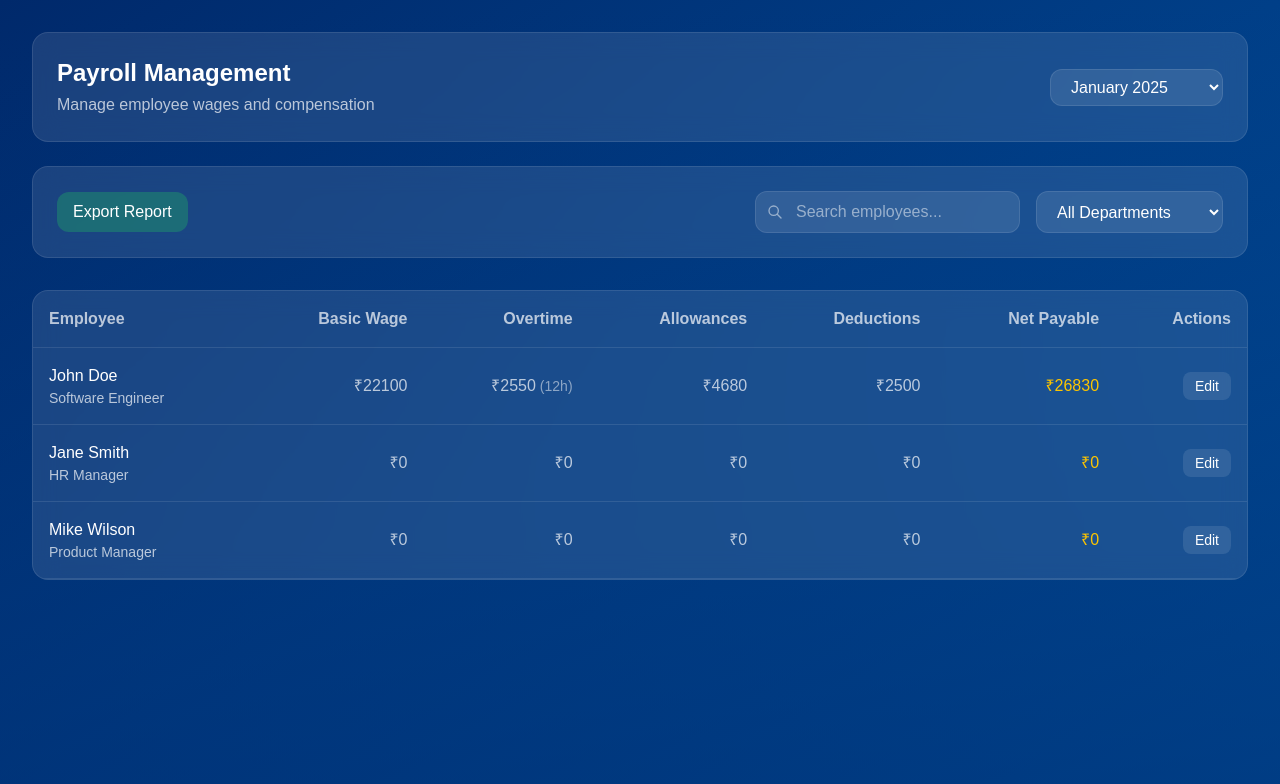
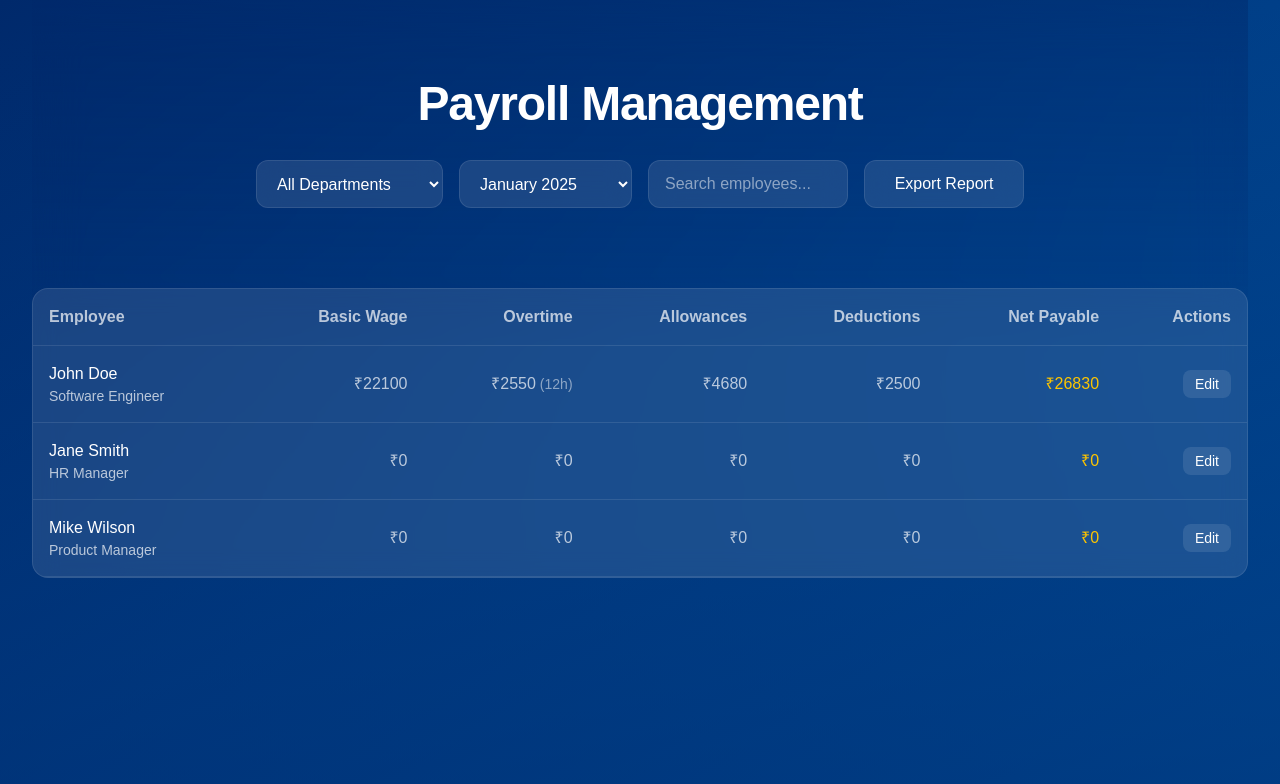
Before and after one commit to ThatNinjaGuy/employee-management, a Next.js app: page /payroll in a window 1280 px wide. Shown: the top 784 px of the page. Built offline with nearby package versions, Linux system fonts and the light colour scheme.

Commit message:
Imroved layout of payroll management to match others

```diff
--- a/src/components/payroll/PayrollActions.tsx
+++ /dev/null
@@ -1,143 +0,0 @@
-"use client";
-
-import { utils, writeFile } from "xlsx";
-
-interface PayrollActionsProps {
-  onSearch?: (term: string) => void;
-  onDepartmentChange?: (department: string) => void;
-  employeeData?: Array<{
-    id: number;
-    name: string;
-    department: string;
-    position: string;
-  }>;
-  payrollData?: Array<{
-    employeeId: number;
-    month: string;
-    basicWage: number;
-    overtime: { hours: number; amount: number };
-    allowances: { food: number; travel: number };
-    deductions: { advances: number; other: number };
-  }>;
-}
-
-export function PayrollActions({
-  onSearch,
-  onDepartmentChange,
-  employeeData = [],
-  payrollData = [],
-}: PayrollActionsProps) {
-  const handleExportReport = () => {
-    try {
-      const exportData = employeeData.map((emp) => {
-        const payroll = payrollData.find((p) => p.employeeId === emp.id) || {
-          basicWage: 0,
-          overtime: { hours: 0, amount: 0 },
-          allowances: { food: 0, travel: 0 },
-          deductions: { advances: 0, other: 0 },
-          month: "-",
-        };
-
-        const netPayable =
-          payroll.basicWage +
-          payroll.overtime.amount +
-          payroll.allowances.food +
-          payroll.allowances.travel -
-          payroll.deductions.advances -
-          payroll.deductions.other;
-
-        return {
-          "Employee Name": emp.name,
-          Department: emp.department,
-          Position: emp.position,
-          Month: payroll.month || "-",
-          "Basic Wage": payroll.basicWage || 0,
-          "Overtime Hours": payroll.overtime?.hours || 0,
-          "Overtime Amount": payroll.overtime?.amount || 0,
-          "Food Allowance": payroll.allowances?.food || 0,
-          "Travel Allowance": payroll.allowances?.travel || 0,
-          "Advances Deduction": payroll.deductions?.advances || 0,
-          "Other Deductions": payroll.deductions?.other || 0,
-          "Net Payable": netPayable || 0,
-        };
-      });
-
-      // Configure column widths
-      const ws = utils.json_to_sheet(exportData);
-      const colWidths = [
-        { wch: 20 }, // Employee Name
-        { wch: 15 }, // Department
-        { wch: 20 }, // Position
-        { wch: 10 }, // Month
-        { wch: 12 }, // Basic Wage
-        { wch: 12 }, // Overtime Hours
-        { wch: 12 }, // Overtime Amount
-        { wch: 12 }, // Food Allowance
-        { wch: 12 }, // Travel Allowance
-        { wch: 12 }, // Advances Deduction
-        { wch: 12 }, // Other Deductions
-        { wch: 12 }, // Net Payable
-      ];
-      ws["!cols"] = colWidths;
-
-      const wb = utils.book_new();
-      utils.book_append_sheet(wb, ws, "Payroll Report");
-
-      writeFile(
-        wb,
-        `payroll-report-${new Date().toISOString().split("T")[0]}.xlsx`
-      );
-    } catch (error) {
-      console.error("Export error:", error);
-      alert("Export failed. Check console for details.");
-    }
-  };
-
-  return (
-    <div className="mt-6 flex flex-col sm:flex-row gap-4 justify-between items-start sm:items-center bg-white/10 backdrop-blur-md rounded-2xl p-6 border border-white/10">
-      <button
-        onClick={() => {
-          console.log("Button clicked");
-          handleExportReport();
-        }}
-        className="px-4 py-2 bg-green-500/30 text-white rounded-xl hover:bg-green-500/50 transition-colors duration-300 cursor-pointer"
-      >
-        Export Report
-      </button>
-
-      <div className="flex gap-4 w-full sm:w-auto">
-        <div className="relative flex-1 sm:flex-initial">
-          <input
-            type="text"
-            placeholder="Search employees..."
-            onChange={(e) => onSearch?.(e.target.value)}
-            className="w-full pl-10 pr-4 py-2 bg-white/10 text-white rounded-xl border border-white/10 focus:outline-none focus:ring-2 focus:ring-accent-main placeholder:text-white/50"
-          />
-          <svg
-            className="absolute left-3 top-1/2 -translate-y-1/2 w-4 h-4 text-white/50"
-            fill="none"
-            viewBox="0 0 24 24"
-            stroke="currentColor"
-          >
-            <path
-              strokeLinecap="round"
-              strokeLinejoin="round"
-              strokeWidth={2}
-              d="M21 21l-6-6m2-5a7 7 0 11-14 0 7 7 0 0114 0z"
-            />
-          </svg>
-        </div>
-
-        <select
-          onChange={(e) => onDepartmentChange?.(e.target.value)}
-          className="bg-white/10 text-white px-4 py-2 rounded-xl border border-white/10 focus:outline-none focus:ring-2 focus:ring-accent-main"
-        >
-          <option value="">All Departments</option>
-          <option value="Engineering">Engineering</option>
-          <option value="Product">Product</option>
-          <option value="Human Resources">Human Resources</option>
-        </select>
-      </div>
-    </div>
-  );
-}
--- a/src/components/payroll/PayrollHeader.tsx
+++ b/src/components/payroll/PayrollHeader.tsx
@@ -1,11 +1,17 @@
 interface PayrollHeaderProps {
   selectedMonth: string; // YYYY-MM format
   onMonthChange: (month: string) => void;
+  onSearch?: (term: string) => void;
+  onDepartmentChange?: (department: string) => void;
+  handleExportReport: () => void;
 }
 
 export function PayrollHeader({
   selectedMonth,
   onMonthChange,
+  onSearch,
+  onDepartmentChange,
+  handleExportReport,
 }: PayrollHeaderProps) {
   // Generate an array of the next 24 months from now
   const months = Array.from({ length: 24 }, (_, i) => {
@@ -25,28 +31,67 @@ export function PayrollHeader({
     return { value, label };
   });
 
+  const inputClasses =
+    "h-12 px-4 rounded-xl bg-white/10 border border-white/10 backdrop-blur-md text-white focus:outline-none focus:ring-2 focus:ring-accent-main/50";
+
   return (
-    <div className="bg-white/10 backdrop-blur-md rounded-2xl p-6 border border-white/10">
-      <div className="flex flex-col sm:flex-row justify-between items-start sm:items-center gap-4">
-        <div>
-          <h1 className="text-2xl font-bold text-white">Payroll Management</h1>
-          <p className="text-white/70 mt-1">
-            Manage employee wages and compensation
-          </p>
+    <div className="relative mb-8">
+      <div className="absolute inset-x-0 -top-20 -bottom-20 bg-gradient-to-b from-primary-darkest/50 to-transparent backdrop-blur-xl rounded-[3rem]" />
+      <div className="relative z-10 max-w-4xl mx-auto py-12 px-4 sm:px-6 lg:px-8">
+        <h1 className="text-4xl sm:text-5xl font-bold text-white text-center tracking-tight mb-8">
+          Payroll Management
+        </h1>
+
+        <div className="flex flex-col sm:flex-row gap-4 max-w-3xl mx-auto">
+          <div className="w-full sm:w-48">
+            <select
+              onChange={(e) => onDepartmentChange?.(e.target.value)}
+              className={`${inputClasses}`}
+            >
+              <option value="">All Departments</option>
+              <option value="Engineering">Engineering</option>
+              <option value="Product">Product</option>
+              <option value="Human Resources">Human Resources</option>
+            </select>
           </div>
-
+          <div className="w-full sm:w-44">
             <select
               value={selectedMonth}
               onChange={(e) => onMonthChange(e.target.value)}
-          className="bg-white/10 text-white px-4 py-2 rounded-xl border border-white/10 focus:outline-none focus:ring-2 focus:ring-accent-main"
+              className={inputClasses}
             >
               {months.map(({ value, label }) => (
-            <option key={value} value={value}>
+                <option
+                  key={value}
+                  value={value}
+                  className="text-primary-darkest"
+                >
                   {label}
                 </option>
               ))}
             </select>
           </div>
+          <div className="flex-1 min-w-[200px]">
+            <input
+              type="text"
+              placeholder="Search employees..."
+              onChange={(e) => onSearch?.(e.target.value)}
+              className={`w-full ${inputClasses} placeholder:text-white/50`}
+            />
+          </div>
+          <div className="w-full sm:w-[180px]">
+            <button
+              onClick={() => {
+                console.log("Button clicked");
+                handleExportReport();
+              }}
+              className={`w-full ${inputClasses} bg-green-500/30 hover:bg-green-500/50`}
+            >
+              Export Report
+            </button>
+          </div>
+        </div>
+      </div>
     </div>
   );
 }
--- a/src/components/payroll/PayrollManagement.tsx
+++ b/src/components/payroll/PayrollManagement.tsx
@@ -6,8 +6,9 @@ import { employeePayrolls } from "@/data/dummy";
 import { useEmployees } from "@/context/EmployeeContext";
 import { PayrollCard } from "./PayrollCard";
 import { PayrollHeader } from "./PayrollHeader";
-import { PayrollActions } from "./PayrollActions";
 import { EmployeePayroll } from "@/types";
+
+import { utils, writeFile } from "xlsx";
 
 export function PayrollManagement() {
   const { employees } = useEmployees();
@@ -56,6 +57,72 @@ export function PayrollManagement() {
     return matchesSearch && matchesDepartment;
   });
 
+  const handleExportReport = () => {
+    try {
+      const exportData = employees.map((emp) => {
+        const payroll = payrollData.find((p) => p.employeeId === emp.id) || {
+          basicWage: 0,
+          overtime: { hours: 0, amount: 0 },
+          allowances: { food: 0, travel: 0 },
+          deductions: { advances: 0, other: 0 },
+          month: "-",
+        };
+
+        const netPayable =
+          payroll.basicWage +
+          payroll.overtime.amount +
+          payroll.allowances.food +
+          payroll.allowances.travel -
+          payroll.deductions.advances -
+          payroll.deductions.other;
+
+        return {
+          "Employee Name": emp.name,
+          Department: emp.department,
+          Position: emp.position,
+          Month: payroll.month || "-",
+          "Basic Wage": payroll.basicWage || 0,
+          "Overtime Hours": payroll.overtime?.hours || 0,
+          "Overtime Amount": payroll.overtime?.amount || 0,
+          "Food Allowance": payroll.allowances?.food || 0,
+          "Travel Allowance": payroll.allowances?.travel || 0,
+          "Advances Deduction": payroll.deductions?.advances || 0,
+          "Other Deductions": payroll.deductions?.other || 0,
+          "Net Payable": netPayable || 0,
+        };
+      });
+
+      // Configure column widths
+      const ws = utils.json_to_sheet(exportData);
+      const colWidths = [
+        { wch: 20 }, // Employee Name
+        { wch: 15 }, // Department
+        { wch: 20 }, // Position
+        { wch: 10 }, // Month
+        { wch: 12 }, // Basic Wage
+        { wch: 12 }, // Overtime Hours
+        { wch: 12 }, // Overtime Amount
+        { wch: 12 }, // Food Allowance
+        { wch: 12 }, // Travel Allowance
+        { wch: 12 }, // Advances Deduction
+        { wch: 12 }, // Other Deductions
+        { wch: 12 }, // Net Payable
+      ];
+      ws["!cols"] = colWidths;
+
+      const wb = utils.book_new();
+      utils.book_append_sheet(wb, ws, "Payroll Report");
+
+      writeFile(
+        wb,
+        `payroll-report-${new Date().toISOString().split("T")[0]}.xlsx`
+      );
+    } catch (error) {
+      console.error("Export error:", error);
+      alert("Export failed. Check console for details.");
+    }
+  };
+
   return (
     <div className="min-h-screen bg-gradient-to-br from-primary-darkest via-primary-dark to-primary-main relative">
       <div className="absolute inset-0 bg-grid-white/[0.05] bg-[size:4rem_4rem] pointer-events-none" />
@@ -65,12 +132,9 @@ export function PayrollManagement() {
         <PayrollHeader
           selectedMonth={selectedMonth}
           onMonthChange={setSelectedMonth}
-        />
-        <PayrollActions
           onSearch={handleSearch}
           onDepartmentChange={handleDepartmentChange}
-          employeeData={employees}
-          payrollData={filteredPayroll}
+          handleExportReport={handleExportReport}
         />
 
         <div className="mt-8 overflow-x-auto bg-white/10 backdrop-blur-md rounded-2xl border border-white/10">
```
Lines whose indentation alone changed are shown as unchanged.
